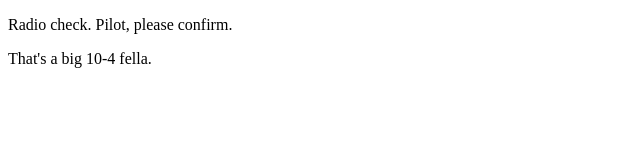
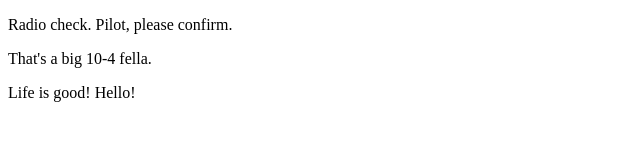
Before and after one commit to nadya-lynn/communication-log, a plain HTML site: page index.html in a window 1280 px wide. Shown: the whole page, without its empty margins (0-640 px from the left). Drawn offline with Linux system fonts and the light colour scheme.

Commit message:
checking in index

```diff
--- a/index.html
+++ b/index.html
@@ -4,5 +4,6 @@
    <body>
       <p>Radio check. Pilot, please confirm.</p>
       <p>That's a big 10-4 fella.</p>
+      <p>Life is good! Hello!</p>
    </body>
 </h
```
